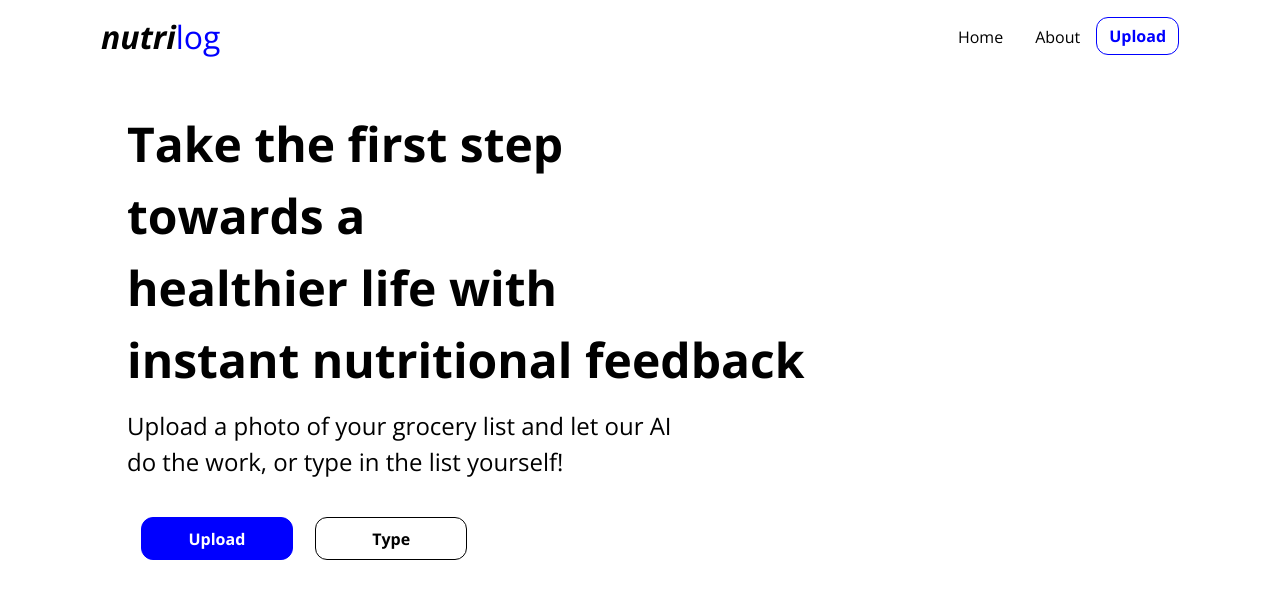
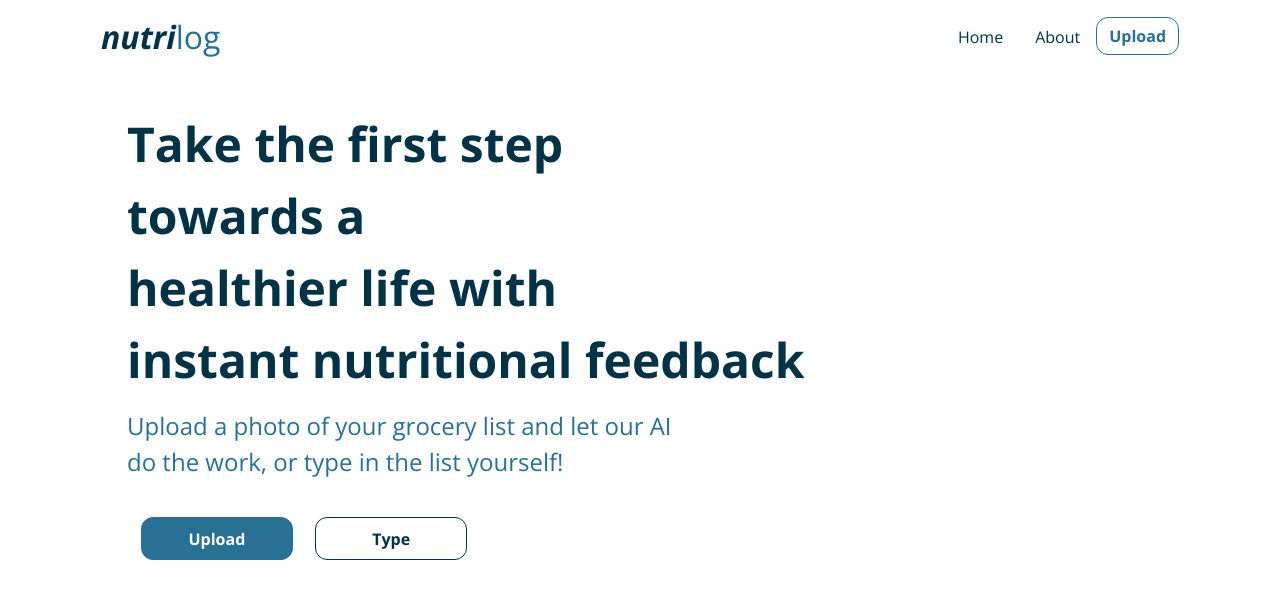
Before and after one commit to pidnam1/nutrilog, a Django app: page /nutrition/home/ in a window 1280 px wide. Shown: the top 599 px of the page. Run offline with Django 3.2, Linux system fonts and the light colour scheme; some libraries are stand-ins or nearby versions.

Commit message:
Change colors for home.html

```diff
--- a/nutrition/static/nutrition/homestyles.css
+++ b/nutrition/static/nutrition/homestyles.css
@@ -10,54 +10,54 @@
 
 .navbar-brand {
     font-size: xx-large;
-    color: black;
+    color: #023246;
     font-style:italic;
 }
 .color-logo {
-    color:blue;
+    color:#287094;
     font-style: normal;
     font-weight: normal;
 }
 
 .btn {
     background-color: white;
-    color: blue;
+    color: #287094;
     font-family: 'Open Sans', sans-serif;
     font-weight: bold;
     text-decoration: none;
     border-radius: 12px;
-    border-color: blue;
+    border-color: #287094;
     border-style: solid;
     border: 50%;
 
 }
 
 .nav-link {
-    color: black;
+    color: #023246;
     font-weight:500;
 }
 .nav-link:hover{
-    color: black;
+    color: #023246;
     text-decoration: underline;
-    text-decoration-color: blue;
+    text-decoration-color: #287094;
     text-underline-offset: 25%;
     text-decoration-thickness: 10%;
 }
 
 .navbar-brand:hover{
-    color: black;
+    color: #023246;
 }
 
 .btn:hover{
-    background-color: blue;
-    border-color: blue;
+    background-color: #287094;
+    border-color: #287094;
 }
 
 .slogan {
     font-family: 'Open Sans', sans-serif;
     font-weight: bold;
     text-decoration: none;
-    color: black;
+    color: #023246;
     font-size: 300%;
     margin-top: 3%;
     margin-left: 5%;
@@ -67,7 +67,7 @@
     font-family: 'Open Sans', sans-serif;
     font-weight:500;
     text-decoration: none;
-    color: black;
+    color: #287094;
     font-size: 150%;
     margin-left: 5%;
     margin-top: 1%;
@@ -77,7 +77,7 @@
     font-family: 'Open Sans', sans-serif;
     font-weight:bold;
     text-decoration: none;
-    background-color: blue;
+    background-color: #287094;
     color: white;
     margin-top: 3%;
     margin-left: 10%;
@@ -86,7 +86,7 @@
 .btn-default{
     margin-left: 5%;
     margin-top: 3%;
-    background-color: blue;
+    background-color: #287094;
     color: white;
     font-size: auto;
     width: 100%;
@@ -96,12 +96,12 @@
 
 .btn-default:hover {
     background-color: white;
-    color: blue;
+    color: #287094;
 }
 
 .type-button {
-    border-color: black;
-    color: black;
+    border-color: #023246;
+    color: #023246;
     margin-top: 3%;
     width: 100%;
     height: 100%;
@@ -110,9 +110,9 @@
 }
 
 .type-button:hover{
-    background-color: black;
+    background-color: #023246;
     color: white;
-    border-color: black;
+    border-color: #023246;
 }
 
 .button-row {
```
